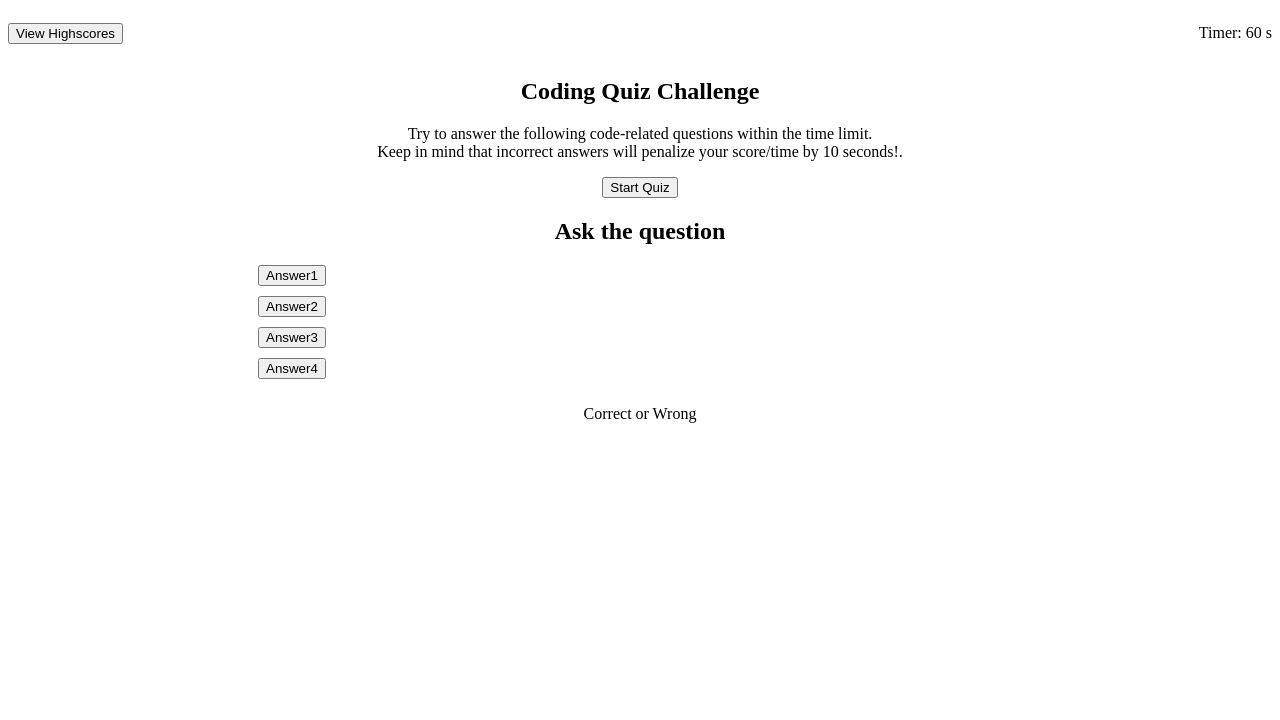
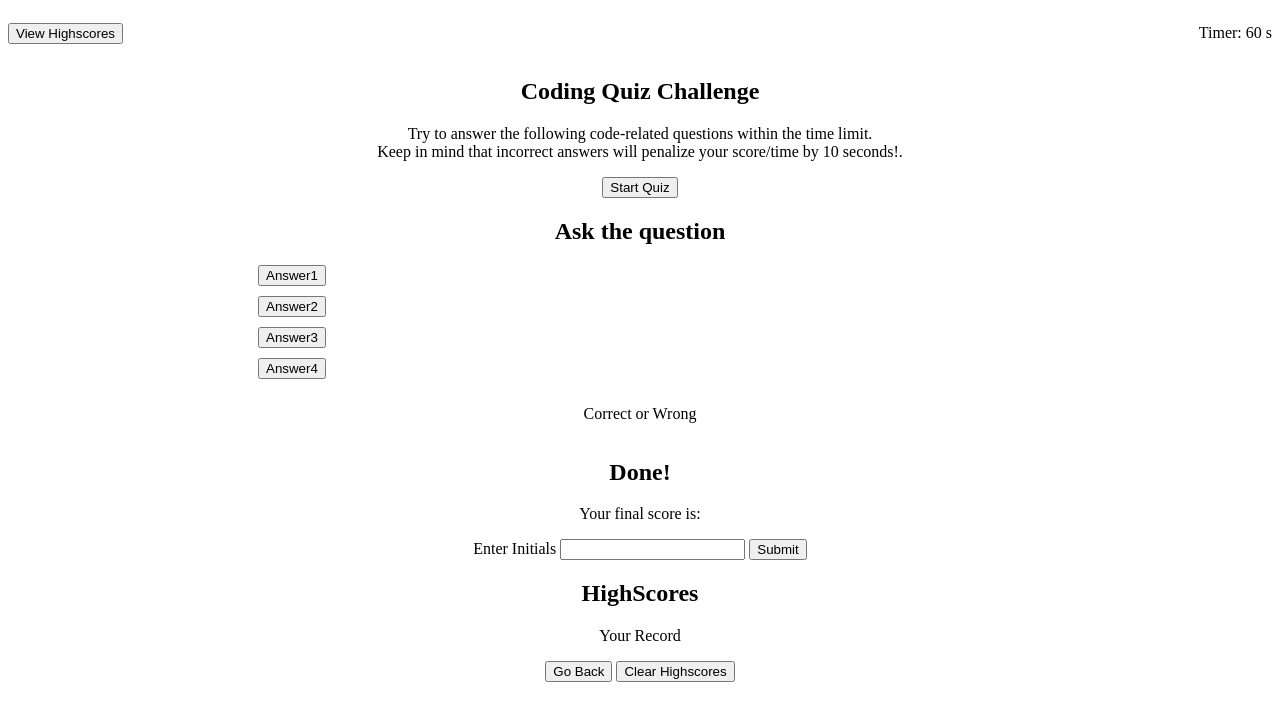
Before and after one commit to eduardbahrin/code-quiz, a plain HTML site: page index.html in a window 1280 px wide. Drawn offline with Linux system fonts and the light colour scheme.

Commit message:
added submit sand highscore page sections

```diff
--- a/index.html
+++ b/index.html
@@ -70,6 +70,33 @@
             </div>
           </div>
         </section>
+
+        <!-- final score Section -->
+        <section class="quiz-submit" id="quiz-submit">
+          <div>
+            <h2 id="end">Done!</h2>
+            <p id="end-score">Your final score is:</p>
+            <p>
+              Enter Initials
+              <input id="initials" />
+              <button class="btn" id="submit-btn">Submit</button>
+            </p>
+          </div>
+        </section>
+
+        <!--
+          HighScores Section
+         -->
+        <section class="quiz-highscores" id="quiz-highscores">
+          <div>
+            <h2>HighScores</h2>
+            <div id="score-record">
+              <p>Your Record</p>
+              <button class="btn" id="back-btn">Go Back</button>
+              <button class="btn" id="clear-btn">Clear Highscores</button>
+            </div>
+          </div>
+        </section>
       </div>
     </main>
 
```
